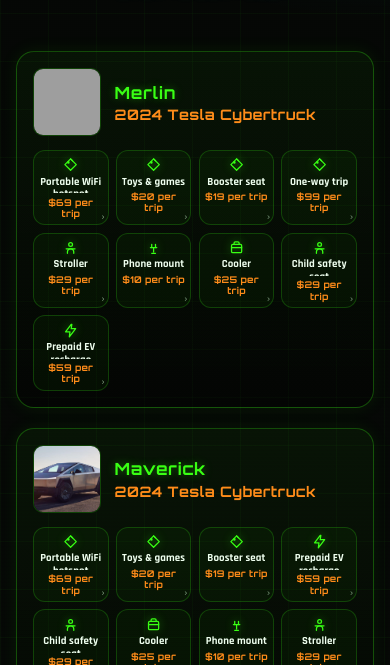
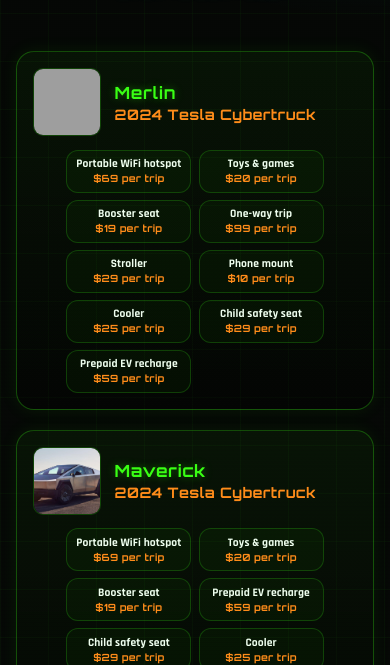
Before and after one commit to RobbStuff/cyberturo, a plain HTML site: page extras.html in a window 390 px wide. Shown: the part 179-844 px from the top of the page. Drawn offline with Linux system fonts and the light colour scheme; grey boxes are pictures that could not be loaded.

Commit message:
Use fixed-width extras tiles at 2/6/4 with no icons
Measure the widest extra title once and size every tile to that width.
Phone shows 2 per row, iPad 6 (shrinking font/padding to fit), desktop 4.
Tiles show only name and price; descriptions stay collapsed until tap.

Co-authored-by: Robb <RobbStuff@users.noreply.github.com>

```diff
--- a/extras.html
+++ b/extras.html
@@ -211,30 +211,38 @@
     color:var(--cyan);
   }
   .extras-grid {
+    --extra-tile-w: 10rem;
+    --extra-tile-pad-x: .55rem;
+    --extra-tile-pad-y: .4rem;
+    --extra-name-size: .72rem;
+    --extra-price-size: .62rem;
+    --extra-gap: .45rem;
     display:grid;
-    grid-template-columns:repeat(4, minmax(0, 1fr));
-    gap:.45rem;
+    grid-template-columns:repeat(2, var(--extra-tile-w));
+    gap:var(--extra-gap);
+    justify-content:center;
+    justify-items:center;
     align-items:stretch;
   }
-  @media (min-width:768px) {
-    .extras-grid { grid-template-columns:repeat(7, minmax(0, 1fr)); }
+  @media (min-width:768px) and (max-width:1199px) {
+    .extras-grid { grid-template-columns:repeat(6, var(--extra-tile-w)); }
   }
   @media (min-width:1200px) {
-    .extras-grid { grid-template-columns:repeat(10, minmax(0, 1fr)); }
+    .extras-grid { grid-template-columns:repeat(4, var(--extra-tile-w)); }
   }
   .extra-tile {
     position:relative;
     display:flex;
     flex-direction:column;
     align-items:center;
-    justify-content:flex-start;
-    gap:.2rem;
-    width:100%;
-    min-height:68px;
-    max-width:90px;
-    margin:0 auto;
-    aspect-ratio:1 / 1;
-    padding:.4rem .28rem .35rem;
+    justify-content:center;
+    gap:.18rem;
+    box-sizing:border-box;
+    width:var(--extra-tile-w);
+    min-width:var(--extra-tile-w);
+    max-width:var(--extra-tile-w);
+    margin:0;
+    padding:var(--extra-tile-pad-y) var(--extra-tile-pad-x);
     border-radius:12px;
     border:1px solid rgba(57,255,20,.2);
     background:rgba(57,255,20,.04);
@@ -255,52 +263,27 @@
     border-color:rgba(255,140,26,.65);
     box-shadow:0 0 12px rgba(255,140,26,.18);
   }
-  .extra-icon {
-    flex:0 0 auto;
-    width:.95rem;
-    height:.95rem;
-    color:var(--neon);
-    filter:drop-shadow(0 0 5px rgba(57,255,20,.4));
-  }
-  .extra-icon svg {
-    display:block;
+  .extra-name {
+    margin:0;
     width:100%;
-    height:100%;
-  }
-  .extra-name {
-    display:-webkit-box;
-    -webkit-box-orient:vertical;
-    -webkit-line-clamp:3;
+    white-space:nowrap;
     overflow:hidden;
-    margin:0;
+    text-overflow:clip;
     font-weight:700;
-    font-size:.68rem;
+    font-size:var(--extra-name-size);
     line-height:1.15;
     letter-spacing:.01em;
     color:#efffef;
-    word-break:break-word;
   }
   .extra-price {
     margin:0;
     font-family: Orbitron, Rajdhani, sans-serif;
-    font-size:.58rem;
+    font-size:var(--extra-price-size);
     font-weight:700;
     letter-spacing:.03em;
     color:#ff8c1a;
     line-height:1.2;
-  }
-  .extra-chev {
-    position:absolute;
-    right:.18rem;
-    bottom:.1rem;
-    font-size:.7rem;
-    line-height:1;
-    color:var(--muted);
-    transition:transform .2s ease, color .2s ease;
-  }
-  .extra-tile.is-open .extra-chev {
-    color:#ff8c1a;
-    transform:rotate(90deg);
+    white-space:nowrap;
   }
   .extra-detail {
     grid-column:1 / -1;
@@ -404,50 +387,6 @@
     return money + (unit ? (' ' + unit) : '');
   }
 
-  // Extensible keyword → icon key mapping (first match wins; add rows as needed).
-  const EXTRA_ICON_RULES = [
-    { keys: ['charging', 'ev', 'supercharge', 'supercharger'], icon: 'bolt' },
-    { keys: ['toll', 'road'], icon: 'toll' },
-    { keys: ['cooler'], icon: 'cooler' },
-    { keys: ['beach', 'umbrella', 'chair'], icon: 'umbrella' },
-    { keys: ['stroller', 'child', 'car seat', 'carseat'], icon: 'baby' },
-    { keys: ['pet'], icon: 'paw' },
-    { keys: ['prepaid', 'refuel', 'clean'], icon: 'sparkle' },
-    { keys: ['delivery', 'airport'], icon: 'plane' },
-    { keys: ['unlimited miles', 'unlimited'], icon: 'infinity' },
-    { keys: ['phone', 'charger', 'cable'], icon: 'plug' },
-    { keys: ['camping'], icon: 'tent' },
-  ];
-
-  const EXTRA_ICONS = {
-    bolt: '<svg viewBox="0 0 24 24" aria-hidden="true" fill="none" stroke="currentColor" stroke-width="2" stroke-linecap="round" stroke-linejoin="round"><path d="M13 2 4 14h7l-1 8 10-13h-7l1-7z"/></svg>',
-    toll: '<svg viewBox="0 0 24 24" aria-hidden="true" fill="none" stroke="currentColor" stroke-width="2" stroke-linecap="round" stroke-linejoin="round"><path d="M3 12h18"/><path d="M5 9v6"/><path d="M19 9v6"/><path d="M9 10.5c.8-.8 1.7-1.2 3-1.2s2.2.4 3 1.2"/><path d="M9 13.5c.8.8 1.7 1.2 3 1.2s2.2-.4 3-1.2"/></svg>',
-    cooler: '<svg viewBox="0 0 24 24" aria-hidden="true" fill="none" stroke="currentColor" stroke-width="2" stroke-linecap="round" stroke-linejoin="round"><rect x="4" y="7" width="16" height="13" rx="2"/><path d="M8 7V5a2 2 0 0 1 2-2h4a2 2 0 0 1 2 2v2"/><path d="M4 12h16"/></svg>',
-    umbrella: '<svg viewBox="0 0 24 24" aria-hidden="true" fill="none" stroke="currentColor" stroke-width="2" stroke-linecap="round" stroke-linejoin="round"><path d="M12 3c-5 0-9 3-9 7h18c0-4-4-7-9-7z"/><path d="M12 10v9a2 2 0 0 0 4 0"/></svg>',
-    baby: '<svg viewBox="0 0 24 24" aria-hidden="true" fill="none" stroke="currentColor" stroke-width="2" stroke-linecap="round" stroke-linejoin="round"><circle cx="12" cy="7" r="3"/><path d="M7 21v-2a5 5 0 0 1 10 0v2"/><path d="M5 14h14"/></svg>',
-    paw: '<svg viewBox="0 0 24 24" aria-hidden="true" fill="currentColor"><circle cx="5.5" cy="9" r="2"/><circle cx="18.5" cy="9" r="2"/><circle cx="8" cy="5" r="2"/><circle cx="16" cy="5" r="2"/><path d="M12 13c-2.8 0-5 2-5 4.4 0 1.6 1.4 2.6 3.2 2.6.9 0 1.5-.3 1.8-.3s.9.3 1.8.3c1.8 0 3.2-1 3.2-2.6 0-2.4-2.2-4.4-5-4.4z"/></svg>',
-    sparkle: '<svg viewBox="0 0 24 24" aria-hidden="true" fill="none" stroke="currentColor" stroke-width="2" stroke-linecap="round" stroke-linejoin="round"><path d="M12 3v4"/><path d="M12 17v4"/><path d="M3 12h4"/><path d="M17 12h4"/><path d="m6 6 2.5 2.5"/><path d="m15.5 15.5 2.5 2.5"/><path d="m18 6-2.5 2.5"/><path d="m8.5 15.5-2.5 2.5"/></svg>',
-    plane: '<svg viewBox="0 0 24 24" aria-hidden="true" fill="none" stroke="currentColor" stroke-width="2" stroke-linecap="round" stroke-linejoin="round"><path d="M10 15 3.5 17.5 5 13l9-4.5L21 3l-2 9.5L14 19l-1.5-3.5"/><path d="m14 19 1 3"/></svg>',
-    infinity: '<svg viewBox="0 0 24 24" aria-hidden="true" fill="none" stroke="currentColor" stroke-width="2" stroke-linecap="round" stroke-linejoin="round"><path d="M7 12c0-2.2 1.8-4 4-2.5 1.3.9 1.7 2 2.5 2.5 2.2 1.5 4-.3 4-2.5s-1.8-4-4-2.5c-.8.5-1.2 1.6-2.5 2.5C8.8 16 7 14.2 7 12z"/></svg>',
-    plug: '<svg viewBox="0 0 24 24" aria-hidden="true" fill="none" stroke="currentColor" stroke-width="2" stroke-linecap="round" stroke-linejoin="round"><path d="M9 7v5"/><path d="M15 7v5"/><path d="M7 12h10"/><path d="M12 12v7"/><path d="M9 21h6"/></svg>',
-    tent: '<svg viewBox="0 0 24 24" aria-hidden="true" fill="none" stroke="currentColor" stroke-width="2" stroke-linecap="round" stroke-linejoin="round"><path d="m12 4 9 16H3L12 4z"/><path d="M12 4v16"/></svg>',
-    tag: '<svg viewBox="0 0 24 24" aria-hidden="true" fill="none" stroke="currentColor" stroke-width="2" stroke-linecap="round" stroke-linejoin="round"><path d="M12 3 3 12l9 9 9-9-9-9z"/><path d="m12 3 3 3"/><circle cx="8.5" cy="8.5" r="1"/></svg>'
-  };
-
-  function iconForExtraName(name) {
-    const hay = String(name || '').toLowerCase();
-    for (const rule of EXTRA_ICON_RULES) {
-      if (rule.keys.some((k) => hay.includes(k))) return rule.icon;
-    }
-    return 'tag';
-  }
-
-  function extraIconHtml(name) {
-    const key = iconForExtraName(name);
-    const svg = EXTRA_ICONS[key] || EXTRA_ICONS.tag;
-    return '<span class="extra-icon" aria-hidden="true">' + svg + '</span>';
-  }
-
   function showGlobalPlaceholder(message) {
     document.getElementById('extras-root').innerHTML =
       '<div class="placeholder">' +
@@ -501,6 +440,107 @@
     else grid.appendChild(panel);
   }
 
+  function measureTitleWidth(titles, fontSizePx, fontWeight, fontFamily, letterSpacing) {
+    const probe = document.createElement('span');
+    probe.style.cssText = 'position:absolute;left:-9999px;top:0;white-space:nowrap;visibility:hidden;';
+    probe.style.fontSize = fontSizePx + 'px';
+    probe.style.fontWeight = fontWeight;
+    probe.style.fontFamily = fontFamily;
+    probe.style.letterSpacing = letterSpacing;
+    document.body.appendChild(probe);
+    let max = 0;
+    titles.forEach((t) => {
+      probe.textContent = t;
+      max = Math.max(max, probe.getBoundingClientRect().width);
+    });
+    probe.remove();
+    return max;
+  }
+
+  function colsForViewport() {
+    const w = window.innerWidth;
+    if (w >= 1200) return 4;
+    if (w >= 768) return 6;
+    return 2;
+  }
+
+  function sizeExtraTiles() {
+    const grids = [...document.querySelectorAll('.extras-grid')];
+    if (!grids.length) return;
+    const titles = [...document.querySelectorAll('.extra-tile .extra-name')]
+      .map((el) => el.textContent.trim())
+      .filter(Boolean);
+    if (!titles.length) return;
+
+    const sample = grids[0];
+    // Reset to comfortable defaults, then shrink on tablet if needed.
+    let nameSize = 0.72; // rem
+    let priceSize = 0.62;
+    let padX = 0.55;
+    let padY = 0.4;
+    const gap = 0.45;
+
+    function applyVars() {
+      document.querySelectorAll('.extras-grid').forEach((grid) => {
+        grid.style.setProperty('--extra-name-size', nameSize + 'rem');
+        grid.style.setProperty('--extra-price-size', priceSize + 'rem');
+        grid.style.setProperty('--extra-tile-pad-x', padX + 'rem');
+        grid.style.setProperty('--extra-tile-pad-y', padY + 'rem');
+        grid.style.setProperty('--extra-gap', gap + 'rem');
+      });
+    }
+
+    function remPx() {
+      return parseFloat(getComputedStyle(document.documentElement).fontSize) || 16;
+    }
+
+    function computeWidth() {
+      applyVars();
+      const rem = remPx();
+      const nameEl = sample.querySelector('.extra-name');
+      const cs = nameEl ? getComputedStyle(nameEl) : getComputedStyle(sample);
+      const titleW = measureTitleWidth(
+        titles,
+        nameSize * rem,
+        cs.fontWeight || '700',
+        cs.fontFamily || 'Rajdhani, sans-serif',
+        cs.letterSpacing || '0.01em'
+      );
+      // horizontal padding + title + 1px borders
+      return titleW + padX * 2 * rem + 2;
+    }
+
+    let tileW = Math.ceil(computeWidth());
+    const cols = colsForViewport();
+    const parent = sample.parentElement || sample;
+    const parentStyle = getComputedStyle(parent);
+    const avail = Math.max(
+      0,
+      parent.clientWidth
+        - (parseFloat(parentStyle.paddingLeft) || 0)
+        - (parseFloat(parentStyle.paddingRight) || 0)
+    ) || sample.clientWidth || window.innerWidth;
+
+    function rowNeed(w) {
+      return cols * w + (cols - 1) * gap * remPx();
+    }
+
+    // On iPad (6 across), shrink font/padding until the row fits.
+    if (cols === 6 && rowNeed(tileW) > avail) {
+      for (let i = 0; i < 16 && rowNeed(tileW) > avail; i++) {
+        nameSize = Math.round(Math.max(0.5, nameSize - 0.03) * 100) / 100;
+        priceSize = Math.round(Math.max(0.46, priceSize - 0.025) * 100) / 100;
+        padX = Math.round(Math.max(0.25, padX - 0.03) * 100) / 100;
+        padY = Math.round(Math.max(0.25, padY - 0.02) * 100) / 100;
+        tileW = Math.ceil(computeWidth());
+      }
+    }
+
+    document.querySelectorAll('.extras-grid').forEach((grid) => {
+      grid.style.setProperty('--extra-tile-w', tileW + 'px');
+    });
+  }
+
   function render(data) {
     const root = document.getElementById('extras-root');
     const vehicles = Array.isArray(data?.vehicles) ? data.vehicles : [];
@@ -522,10 +562,8 @@
                 ' data-name="' + escapeHtml(e.name || '') + '"' +
                 ' data-price="' + escapeHtml(price) + '"' +
                 ' data-desc="' + encodeURIComponent(desc) + '">' +
-                extraIconHtml(e.name) +
                 '<span class="extra-name">' + escapeHtml(e.name || '') + '</span>' +
                 '<span class="extra-price">' + escapeHtml(price) + '</span>' +
-                '<span class="extra-chev" aria-hidden="true">›</span>' +
               '</button>'
             );
           }).join('') + '</div>')
@@ -547,6 +585,17 @@
         '</article>'
       );
     }).join('');
+
+    const runSize = function() {
+      sizeExtraTiles();
+    };
+    if (document.fonts && document.fonts.ready) {
+      document.fonts.ready.then(runSize).catch(runSize);
+    } else {
+      runSize();
+    }
+    // Remeasure after layout settles.
+    requestAnimationFrame(runSize);
   }
 
   document.getElementById('extras-root').addEventListener('click', function(e) {
@@ -559,8 +608,8 @@
   function onViewportChange() {
     clearTimeout(resizeTimer);
     resizeTimer = setTimeout(function() {
-      // Close open panels so they re-anchor correctly under the new row layout.
       document.querySelectorAll('.vehicle-extras').forEach(closeOpenInCar);
+      sizeExtraTiles();
     }, 100);
   }
   window.addEventListener('resize', onViewportChange);
```
